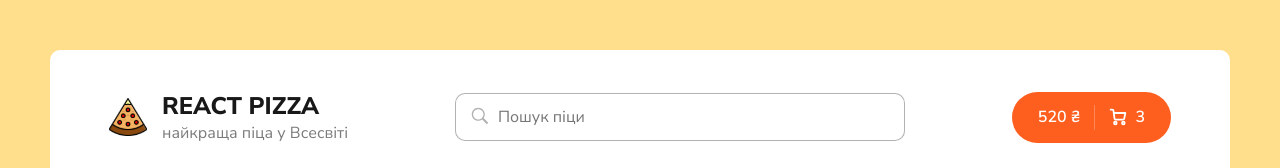
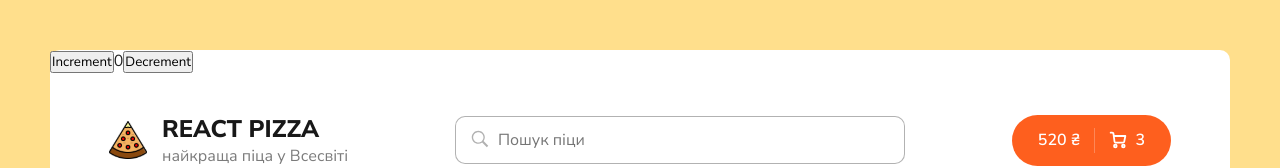
Before and after one commit to KoniChivaJS/react-pizza, a React (Create React App) app: page / in a window 1280 px wide. Shown: the top 168 px of the page. Built offline with nearby package versions, Linux system fonts and the light colour scheme; no server answers.

Commit message:
Make introduction to redux

```diff
--- a/package.json
+++ b/package.json
@@ -3,6 +3,7 @@
   "version": "0.1.0",
   "private": true,
   "dependencies": {
+    "@reduxjs/toolkit": "^2.2.1",
     "@testing-library/jest-dom": "^5.17.0",
     "@testing-library/react": "^13.4.0",
     "@testing-library/user-event": "^13.5.0",
@@ -10,6 +11,7 @@
     "react-content-loader": "^6.2.1",
     "react-dom": "^18.2.0",
     "react-paginate": "^8.2.0",
+    "react-redux": "^9.1.0",
     "react-router-dom": "^6.22.1",
     "react-scripts": "5.0.1",
     "sass": "^1.69.5",
--- a/src/App.js
+++ b/src/App.js
@@ -5,6 +5,8 @@ import Home from "./pages/Home";
 import Cart from "./pages/Cart";
 import NotFound from "./pages/NotFound";
 
+import { UseDispatch, useDispatch, useSelector } from "react-redux";
+import { increment, decrement } from "./redux/slices/filterSlice";
 import { Route, Routes } from "react-router-dom";
 import { createContext, useState } from "react";
 
@@ -12,8 +14,28 @@ export const SearchContext = createContext();
 
 function App() {
   const [searchValue, setSearchValue] = useState("");
+  const count = useSelector((state) => state.counter.count);
+  const dispatch = useDispatch();
+
   return (
     <div className="wrapper">
+      <div>
+        <div>
+          <button
+            aria-label="Increment value"
+            onClick={() => dispatch(increment())}
+          >
+            Increment
+          </button>
+          <span>{count}</span>
+          <button
+            aria-label="Decrement value"
+            onClick={() => dispatch(decrement())}
+          >
+            Decrement
+          </button>
+        </div>
+      </div>
       <SearchContext.Provider value={{ searchValue, setSearchValue }}>
         <Header />
         <div className="content">
--- a/src/index.js
+++ b/src/index.js
@@ -1,11 +1,16 @@
 import React from "react";
 import ReactDOM from "react-dom/client";
 import App from "./App";
+
 import { BrowserRouter } from "react-router-dom";
+import { Provider } from "react-redux";
+import { store } from "./redux/store";
 
 const root = ReactDOM.createRoot(document.getElementById("root"));
 root.render(
   <BrowserRouter>
-    <App />
+    <Provider store={store}>
+      <App />
+    </Provider>
   </BrowserRouter>
 );
--- /dev/null
+++ b/src/redux/slices/filterSlice.js
@@ -0,0 +1,25 @@
+import { createSlice } from "@reduxjs/toolkit";
+
+const initialState = {
+  count: 0,
+};
+
+export const filterSlice = createSlice({
+  name: "filter",
+  initialState,
+  reducers: {
+    increment: (state) => {
+      state.count += 1;
+    },
+    decrement: (state) => {
+      state.count -= 1;
+    },
+    incrementByAmount: (state, action) => {
+      state.count += action.payload;
+    },
+  },
+});
+
+export const { increment, decrement, incrementByAmount } = filterSlice.actions;
+
+export default filterSlice.reducer;
--- /dev/null
+++ b/src/redux/store.js
@@ -0,0 +1,6 @@
+import { configureStore } from "@reduxjs/toolkit";
+import filterReducer from "./slices/filterSlice";
+
+export const store = configureStore({
+  reducer: { counter: filterReducer },
+});
```
Also changed, not shown: 1 other file (tests, documents, lock files or other folders).
